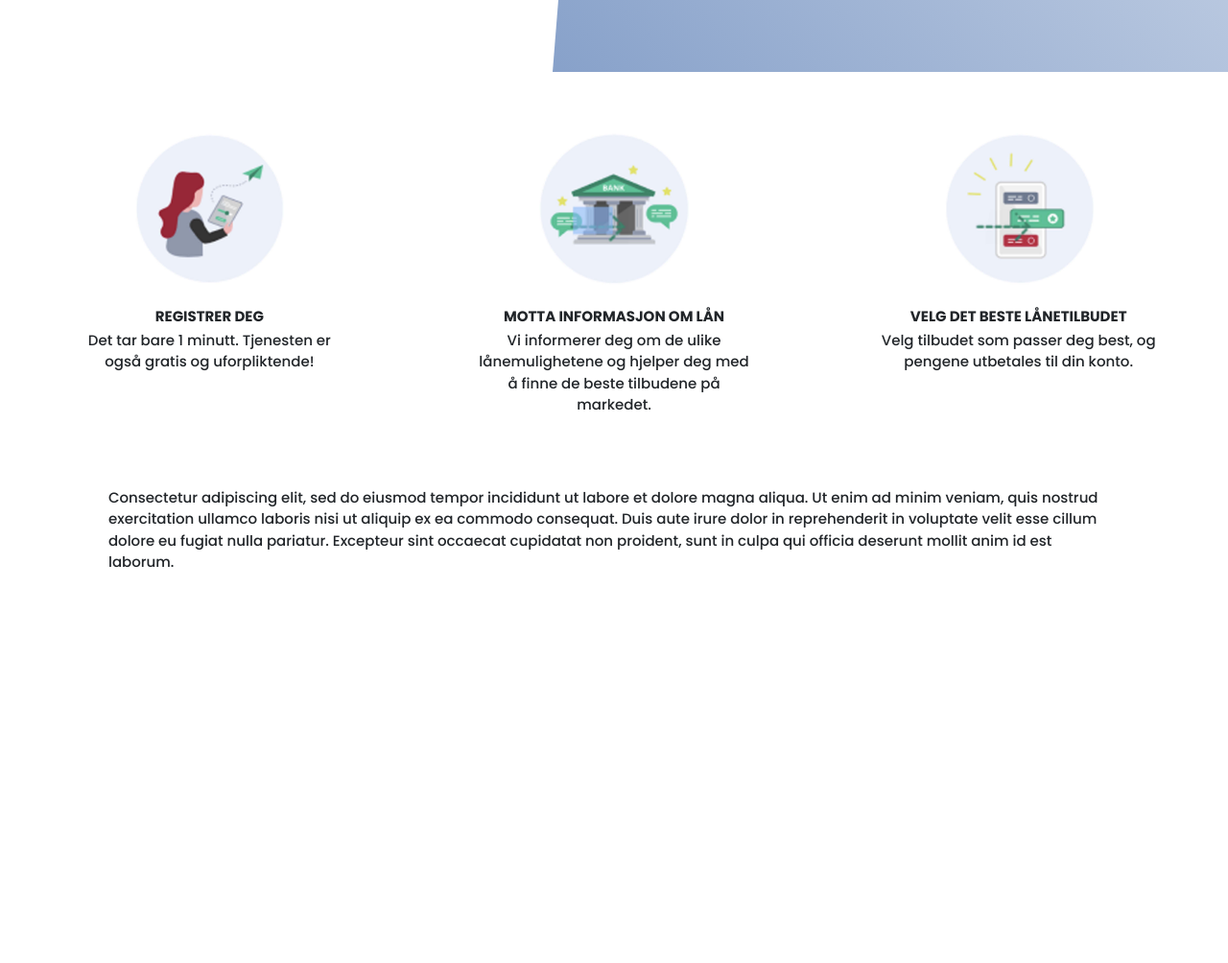
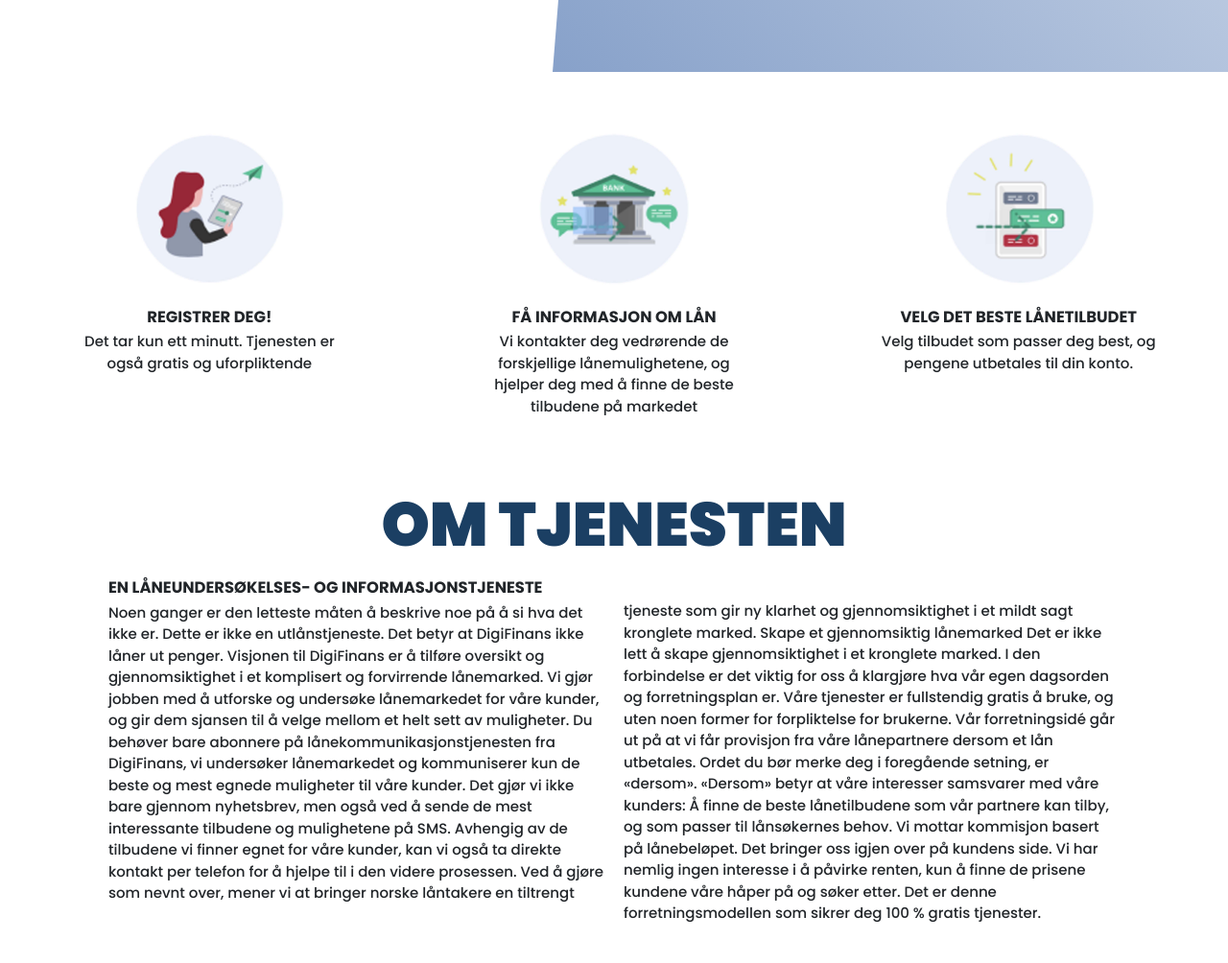
Before and after one commit to kristianAndersen/leadgentest, a website built with Vite: page index.html in a window 1280 px wide. Shown: the part 725-1729 px from the top of the page at 96% size. Before the commit the page ends 1323 px from the top, so only its background shows below. Built offline with nearby package versions, Linux system fonts and the light colour scheme.

Commit message:
fixed some stuff

```diff
--- a/css/breakpoints.css
+++ b/css/breakpoints.css
@@ -1,19 +1,28 @@
 @media (min-width: 280px) {
 
     h1 {
-        font-size: clamp(calc(1.5rem + 0.5rem), 4vw, calc(4rem + 0.5vw));
+        font-size: clamp(calc(1.5rem + 0.5rem), 4vw, calc(8rem + 0.5vw));
     }
 
     h2 {
-        font-size: clamp(calc(0.4rem + 0.5rem), 4vw, calc(0.9rem + 0.5vw));
+        font-size: clamp(calc(1rem + 0.5rem), 4vw, calc(1.5rem + 0.5vw));
+    }
+    article > h2{
+        font-size: clamp(calc(1.5rem + 0.5rem), 4vw, calc(4rem + 0.5vw));
     }
 
     h3 {
         font-size: clamp(calc(1rem + 0.5rem), 4vw, calc(1.5rem + 0.5vw));
     }
+    h4 {
+        font-size: clamp(calc(0.5rem + 0.5rem), 4vw, calc(1rem + 0.5vw));
+    }
 
     p {
         font-size: calc(1rem + 0.5rem);
+    }
+    article > p{
+        width: 64ch;
     }
     .exampelPligtWrap{
         text-align: center;
@@ -128,7 +137,19 @@
     .signup-step img{
         width: calc(100% - 5vw);
     }
-
+    .two-col {
+        margin-top: 4rem;
+        padding-bottom: 4rem;
+        column-count:0;
+        column-gap:0rem;
+        -moz-column-count: 0;
+        -moz-column-gap: 0rem;
+        -webkit-column-count: 0;
+        -webkit-column-gap: 0rem;
+      }
+      .two-col h4{
+        margin-top: -2rem;
+      }
 
 }
 
@@ -151,10 +172,10 @@
         justify-content: center;
     }
 
-    h1 {
+    article > h2{
         font-size: clamp(calc(3.5rem + 0.5rem), 4vw, calc(4rem + 0.5vw));
+
     }
-
     .formbg {
         height: calc(43rem + 3vh);
         width: 80%;
@@ -169,13 +190,16 @@
     }
 
     .ulwrap {
+        width: 80%;
         margin-top: calc(-24rem + 0.5vw)
     }
 
+
     li {
-        font-size: calc(1rem + 0.5vw);
-        line-height: calc(5.5rem + 0.5vw);
+        font-size: clamp(calc(0.5rem + 0.5rem), 4vw, calc(0.8rem + 0.5vw));
+        line-height: calc(5rem + 0.5vw);
         color: rgba(var(--White), 1);
+        margin-left: -8rem;
     }
 
     .signup-steps{
@@ -183,13 +207,29 @@
         flex-direction: row;
     }
 
-
+    .two-col {
+        margin-top: 6rem;
+        padding-bottom: 4rem;
+        column-count:2;
+        column-gap:2rem;
+        -moz-column-count: 2;
+        -moz-column-gap: 2rem;
+        -webkit-column-count: 2;
+        -webkit-column-gap: 2rem;
+      }
+      .two-col h4{
+        margin-top: -3.5rem;
+      }
 }
 
 @media (min-width: 1024px) {
-    h1 {
+
+    article > h2{
         font-size: clamp(calc(6rem + 0.5rem), 3vw, calc(10rem + 0.5vw));
     }
+    .two-col h4{
+        margin-top: -4rem;
+      }
     .formbg {
         height: calc(43rem + 3vh);
     }
@@ -197,24 +237,39 @@
 
 }
 
+@media (min-width: 1100px) {
 
+    .two-col {
+        margin-top: 4rem;
+        padding-bottom: 4rem;
+        column-count:2;
+        column-gap:2rem;
+        -moz-column-count: 2;
+        -moz-column-gap: 2rem;
+        -webkit-column-count: 2;
+        -webkit-column-gap: 2rem;
+      }
+      .two-col h4{
+        margin-top: -2.3rem;
+      }
+}
 
 @media (min-width: 1200px) {
-    h1 {
-        font-size: clamp(calc(5.5rem + 0.5rem), 5vw, calc(11rem + 0.5vw));
-    }
+
     h2 {
         font-size: clamp(calc(1rem + 0.5rem), 5vw, calc(1.5rem + 0.5vw));
     }
 
-
+    article > h2{
+        font-size: clamp(calc(5.5rem + 0.5rem), 5vw, calc(11rem + 0.5vw));
+    }
 
     .listsection {
         display: inline-flex;
     }
 
     li {
-        font-size: clamp(calc(2rem + 0.5rem), 5vw, calc(2.5rem + 0.5vw));
+        font-size: clamp(calc(1rem + 0.5rem), 5vw, calc(1.5rem + 0.5vw));
         line-height: calc(6rem + 0.5vw);
 
     }
@@ -230,14 +285,15 @@
 }
 
 @media (min-width: 1300px){
-    h1 {
-        font-size: clamp(calc(5.5rem + 0.5rem), 5vw, calc(9rem + 0.5vw));
-    }
     h2 {
         font-size: clamp(calc(1rem + 0.5rem), 5vw, calc(1.5rem + 0.5vw));
     }
+    article > h2{
+        font-size: clamp(calc(5.5rem + 0.5rem), 5vw, calc(9rem + 0.5vw));
+    }
+
     li {
-        font-size: clamp(calc(2rem + 0.5rem), 5vw, calc(2.2rem + 0.5vw));
+        font-size: clamp(calc(1rem + 0.5rem), 5vw, calc(1.5rem + 0.5vw));
         line-height: calc(5.5rem + 0.5vw);
 
     }
--- a/css/headerList.css
+++ b/css/headerList.css
@@ -11,8 +11,10 @@
 .listwrap{
   width: 100%;
   display: flex;
-  flex-direction: column;
+  flex-direction: row;
   align-items: center;
+  flex-wrap: nowrap;
+  justify-content: center;
   align-content: center;
 }
 
--- a/css/style.css
+++ b/css/style.css
@@ -115,6 +115,7 @@
 }
 
 h1{
+  font-size: 0;
   display: flex;
   flex-direction: row;
   flex-wrap: nowrap;
@@ -125,7 +126,9 @@
   text-transform: uppercase;
   color: rgba(var(--DarkBlue),1);
 }
+
 h2{
+  font-size: 0;
   display: flex;
   flex-direction: row;
   flex-wrap: nowrap;
@@ -135,14 +138,27 @@
   font-weight: 700;
   text-transform: uppercase;
 }
-
+article > h2{
+  font-size: 0;
+  display: flex;
+  flex-direction: row;
+  flex-wrap: nowrap;
+  align-content: center;
+  justify-content: center;
+  align-items: center;
+  font-weight: 900;
+  text-transform: uppercase;
+  color: rgba(var(--DarkBlue),1);
+}
 h3{
+  font-size: 0;
   margin-top: 1rem;
   font-weight: 700;
   text-transform: uppercase;
 }
 
 h4{
+  font-size: 0;
   font-weight: 700;
   text-transform: uppercase;
 }
--- a/index.html
+++ b/index.html
@@ -31,15 +31,15 @@
 
       <div class="ulwrap">
         <section class="headertxt">
-          <h1>Finn din nye lånemulighet</h1>
+          <h1>Oppdag dine nye lånemuligheter</h1>
           <h2>Motta informasjon om lån direkte på telefonen</h2>
           <!--on mobile-->
         <div class="dynamic-subline"></div>
         </section>
           <div class="listwrap ">
             <ul class="d-none d-sm-block d-sm-none d-md-block">
-              <li class="">Dette er ikke en lånesøknad</li>
-              <li class="">Få lånetilbud som den første</li>
+              <li class="">Dette er ikke en forpliktende lånesøknad</li>
+              <li class="">I første omgang får du kun et lånetilbud</li>
               <li class="">Gratis og uforpliktende tjeneste</li>
             </ul>
           </div>
@@ -183,16 +183,16 @@
       <picture>
         <img src="./dist/assets/signup_step_1.jpg">
       </picture>
-      <h4>Registrer deg</h4>
-       <p>Det tar bare 1 minutt. Tjenesten er også gratis og uforpliktende!</p>
+      <h4>Registrer deg!</h4>
+       <p>Det tar kun ett minutt. Tjenesten er også gratis og uforpliktende</p>
     </section>
 
     <section class="signup-step">
       <picture>
         <img src="./dist/assets/signup_step_2.jpg">
       </picture>
-      <h4>Motta informasjon om lån</h4>
-       <p> Vi informerer deg om de ulike lånemulighetene og hjelper deg med å finne de beste tilbudene på markedet.</p>
+      <h4>Få informasjon om lån</h4>
+       <p>Vi kontakter deg vedrørende de forskjellige lånemulighetene, og hjelper deg med å finne de beste tilbudene på markedet</p>
     </section>
 
     <section class="signup-step">
@@ -201,16 +201,32 @@
       </picture>
 
         <h4>Velg det beste lånetilbudet</h4>
-      <p> Velg tilbudet som passer deg best, og pengene utbetales til din konto.</p>
+      <p>Velg tilbudet som passer deg best, og pengene utbetales til din konto.</p>
     </section>
 
   </div>
-  <div class="col-10 mx-auto">
-  <p>Consectetur adipiscing elit, sed do eiusmod tempor incididunt ut labore et dolore magna aliqua. Ut enim ad minim veniam, quis nostrud exercitation ullamco laboris nisi ut aliquip ex ea commodo consequat. Duis aute irure dolor in reprehenderit in voluptate velit esse cillum dolore eu fugiat nulla pariatur. Excepteur sint occaecat cupidatat non proident, sunt in culpa qui officia deserunt mollit anim id est laborum.
-  </p>
-</div>
+  <!--About the service-->
+  <article class="col-10 mx-auto ">
+    <h2>Om tjenesten</h2>
+    <div class="two-col">
+    <h4>  En låneundersøkelses- og informasjonstjeneste</h4>
+    <p>  Noen ganger er den letteste måten å beskrive noe på å si hva det ikke er. Dette er ikke en utlånstjeneste. Det betyr at DigiFinans ikke låner ut penger.
+      Visjonen til DigiFinans er å tilføre oversikt og gjennomsiktighet i et komplisert og forvirrende lånemarked. Vi gjør jobben med å utforske og undersøke lånemarkedet for våre kunder, og gir dem sjansen til å velge mellom et helt sett av muligheter.
+      Du behøver bare abonnere på lånekommunikasjonstjenesten fra DigiFinans, vi undersøker lånemarkedet og kommuniserer kun de beste og mest egnede muligheter til våre kunder. Det gjør vi ikke bare gjennom nyhetsbrev, men også ved å sende de mest interessante tilbudene og mulighetene på SMS. Avhengig av de tilbudene vi finner egnet for våre kunder, kan vi også ta direkte kontakt per telefon for å hjelpe til i den videre prosessen.
+      Ved å gjøre som nevnt over, mener vi at bringer norske låntakere en tiltrengt tjeneste som gir ny klarhet og gjennomsiktighet i et mildt sagt kronglete marked.
+      Skape et gjennomsiktig lånemarked
+      Det er ikke lett å skape gjennomsiktighet i et kronglete marked. I den forbindelse er det viktig for oss å klargjøre hva vår egen dagsorden og forretningsplan er.
+      Våre tjenester er fullstendig gratis å bruke, og uten noen former for forpliktelse for brukerne.
+      Vår forretningsidé går ut på at vi får provisjon fra våre lånepartnere dersom et lån utbetales. Ordet du bør merke deg i foregående setning, er «dersom». «Dersom» betyr at våre interesser samsvarer med våre kunders: Å finne de beste lånetilbudene som vår partnere kan tilby, og som passer til lånsøkernes behov.
+      Vi mottar kommisjon basert på lånebeløpet. Det bringer oss igjen over på kundens side. Vi har nemlig ingen interesse i å påvirke renten, kun å finne de prisene kundene våre håper på og søker etter.
+      Det er denne forretningsmodellen som sikrer deg 100 % gratis tjenester.</p>
+    </div>
+</article>
+<!--About the service end-->
 </section>
 <!--How it works end-->
+
+
 
   <script type="module" src="/main.js"></script>
 </body>
--- a/js/formInputValidation.js
+++ b/js/formInputValidation.js
@@ -23,7 +23,6 @@
         seemsLegit(fnamelable)
         validName=true
     }
-
 });
 
 email.addEventListener('input', function() {
```
